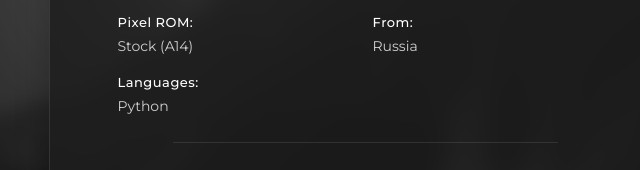
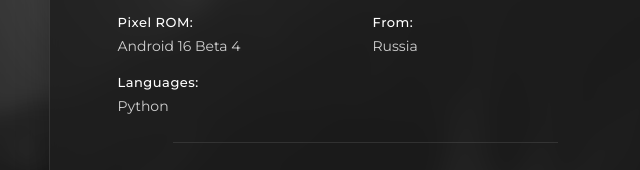
Before and after one commit to radiocycle/radiocycle.github.io, a plain HTML site: page index.html in a window 1280 px wide. Shown: the part 480-650 px from the top of the page, 275-915 px from the left. Drawn offline with Linux system fonts and the light colour scheme.

Commit message:
Update index.html

```diff
--- a/index.html
+++ b/index.html
@@ -184,7 +184,7 @@
             </div>
             <div class="info-item">
                 <span class="info-label">Pixel ROM:</span>
-                    Stock (A14)
+                    Android 16 Beta 4
             </div>
             <div class="info-item">
                 <span class="info-label">From:</span>
```
